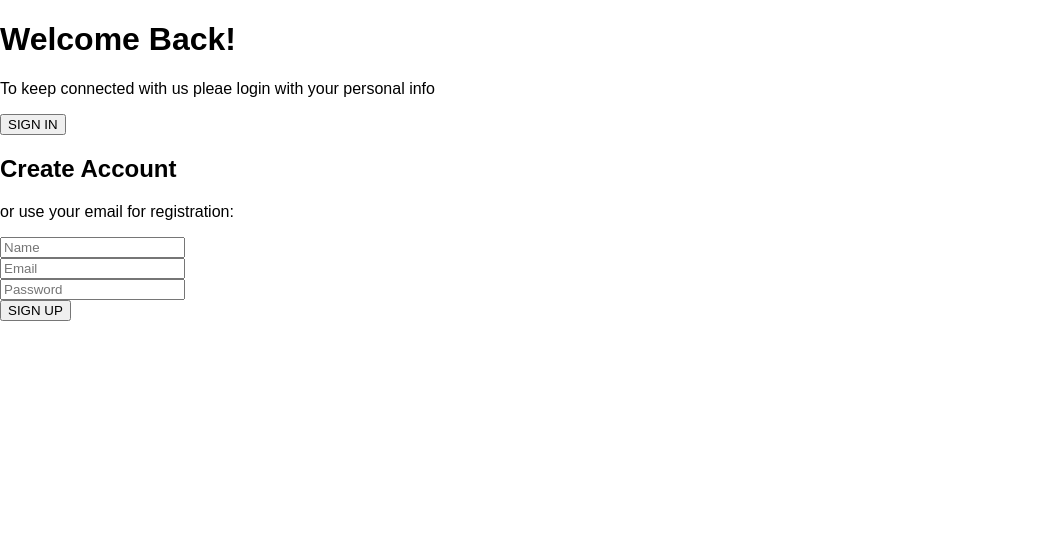
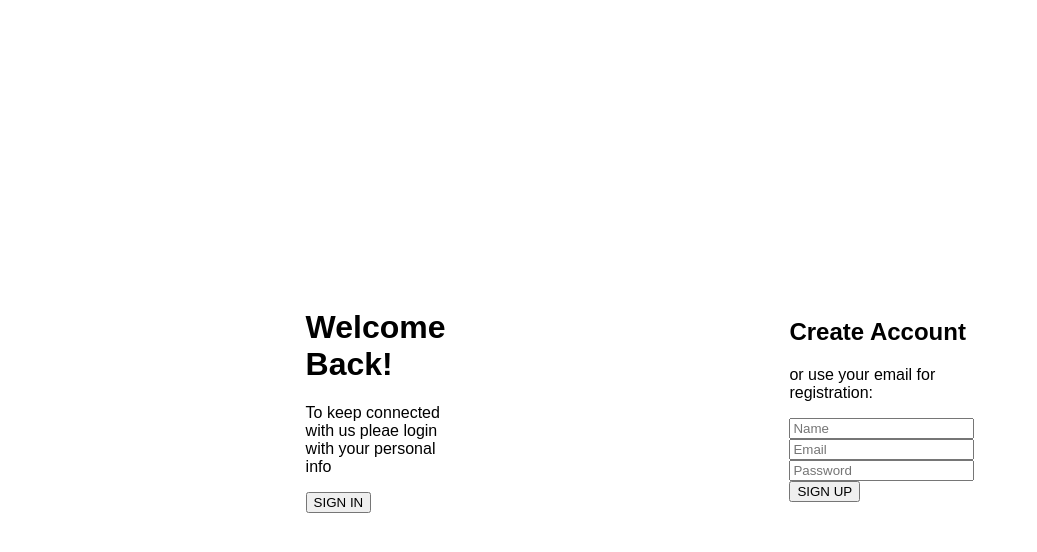
Before and after one commit to RobJoeeLee/mock-login-page, a plain HTML site: page index.html in a window 1280 px wide. Shown: the whole page, without its empty margins (0-1037 px from the left). Drawn offline with Linux system fonts and the light colour scheme.

Commit message:
Centering my login container

```diff
--- a/styles.css
+++ b/styles.css
@@ -15,4 +15,14 @@ body{
     background-size: cover;
     height: 100vh;
     width: 100vw;
+    display: flex;
+    justify-content: center;
+    align-items: center;
 }
+
+.login-container{
+    display: flex;
+    justify-content: center;
+    align-items: center;
+    gap: 50%;
+}
```
